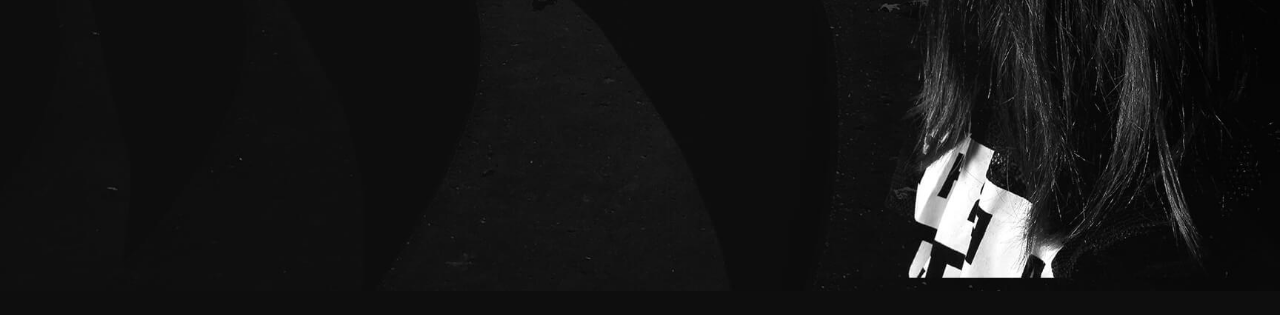
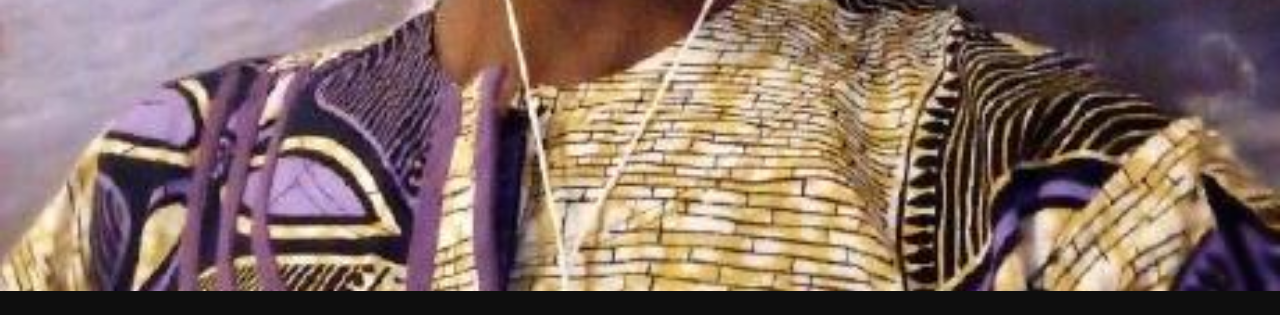
Before and after one commit to Starias22/Starias22.github.io, a plain HTML site: page index.html in a window 1280 px wide. Shown: the part 509-824 px from the top of the page. Drawn offline with Linux system fonts and the light colour scheme.

Commit message:
Added profile picture

```diff
--- a/index.html
+++ b/index.html
@@ -84,7 +84,7 @@
     <!-- Hero Section -->
     <section id="hero" class="hero section dark-background">
 
-      <img src="assets/img/hero-bg.jpg" alt="" data-aos="fade-in">
+      <img src="assets/img/myimg.jpeg" alt="" data-aos="fade-in">
 
       <div class="container" data-aos="zoom-out" data-aos-delay="100">
         <h2>Ezéchiel ADEDE</h2>
```
Also changed, not shown: assets/img/myimg.jpeg (added).
